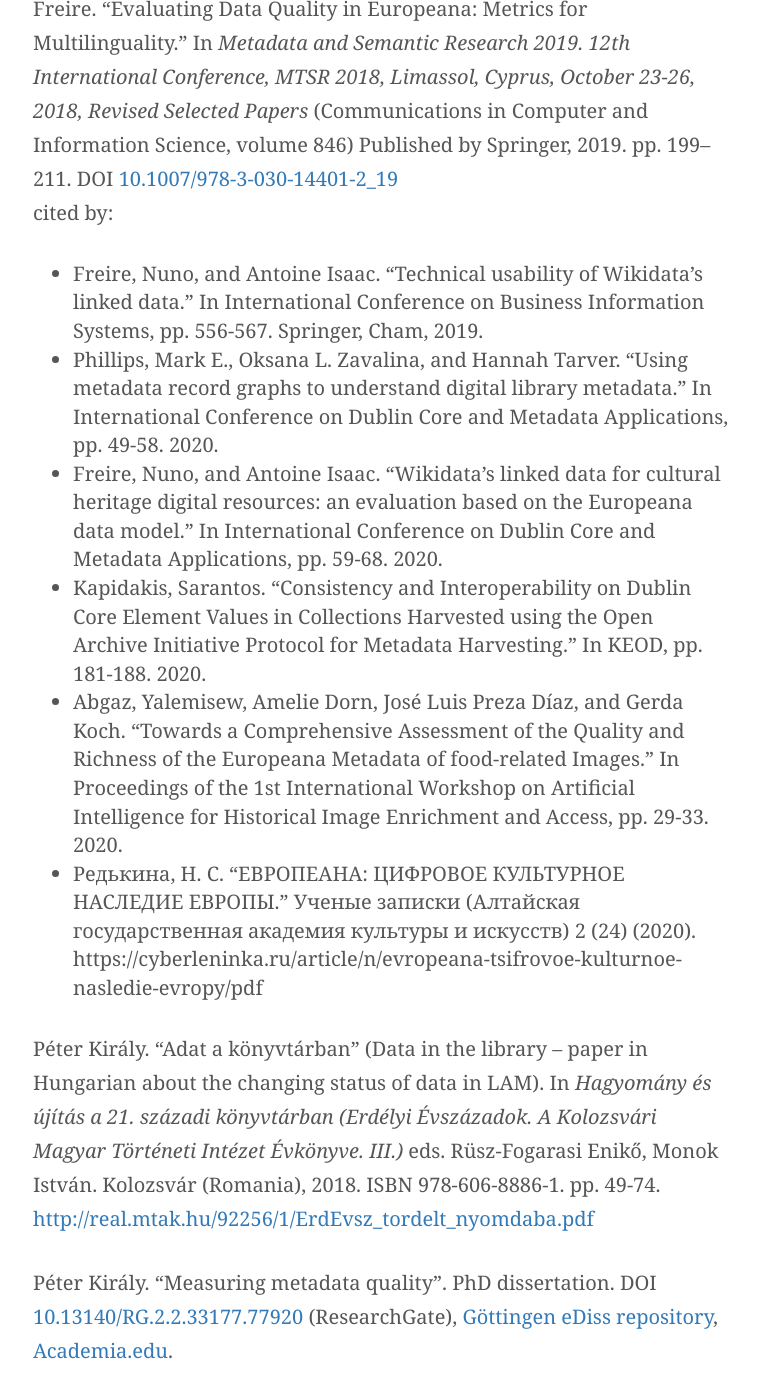
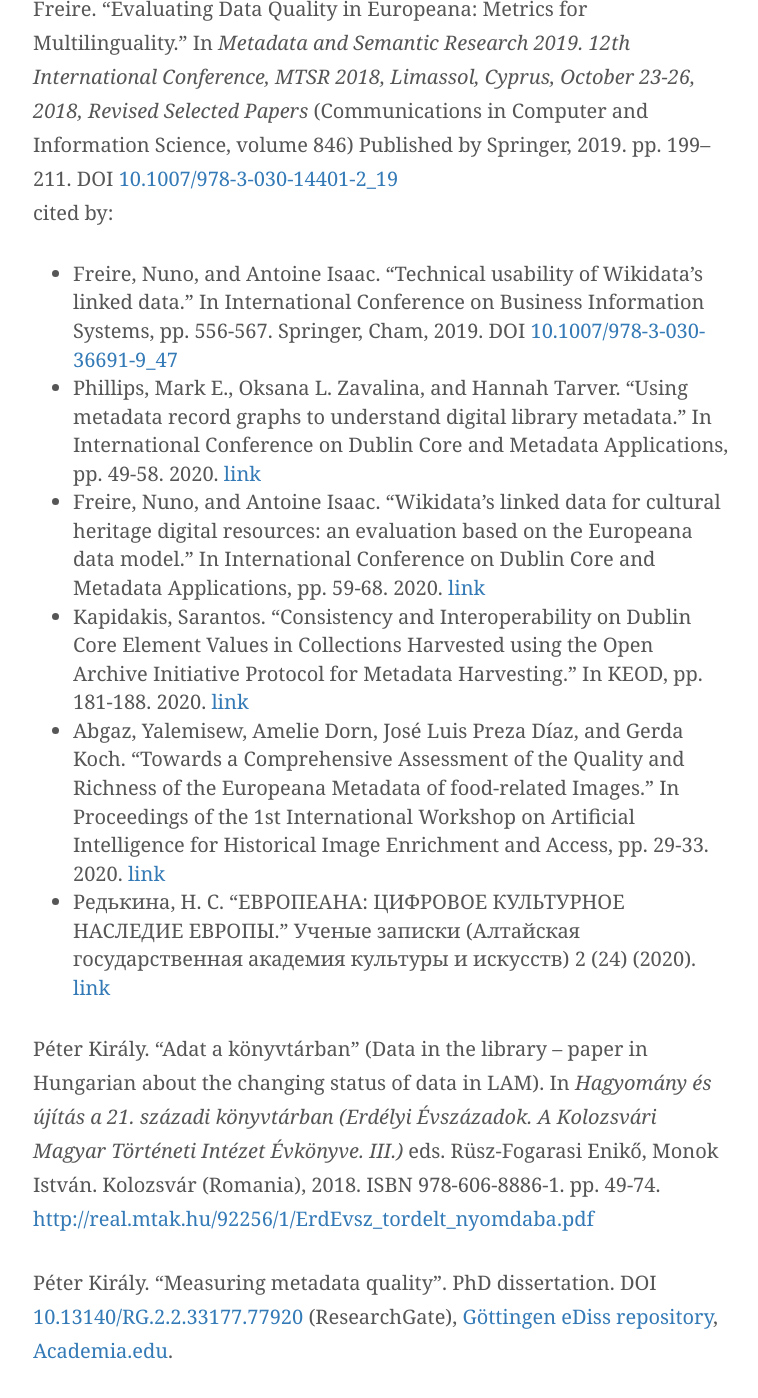
Before and after one commit to pkiraly/pkiraly.github.io, a Jekyll site: the page built from about.md, in a window 1280 px wide and 1400 px high, scrolled down 3607 px. Shown: the whole window, without its empty margins (257-1015 px from the left). Built offline with Jekyll 4.4.1, drawn with Linux system fonts in a browser that asks for light colours; nearby versions of some CDN libraries; some web fonts are replaced; comment, search, counter and statistics services are not loaded.

Commit message:
Add citation

```diff
--- a/about.md
+++ b/about.md
@@ -54,12 +54,12 @@
 
 Péter Király, Juliane Stiller, Valentine Charles, Werner Bailer, and Nuno Freire. “Evaluating Data Quality in Europeana: Metrics for Multilinguality.” In *Metadata and Semantic Research 2019. 12th International Conference, MTSR 2018, Limassol, Cyprus, October 23-26, 2018, Revised Selected Papers* (Communications in Computer and Information Science, volume 846) Published by Springer, 2019. pp. 199–211. DOI [10.1007/978-3-030-14401-2_19](https://doi.org/10.1007/978-3-030-14401-2_19)<br/>
 cited by:<br/>
- * Freire, Nuno, and Antoine Isaac. "Technical usability of Wikidata’s linked data." In International Conference on Business Information Systems, pp. 556-567. Springer, Cham, 2019.
- * Phillips, Mark E., Oksana L. Zavalina, and Hannah Tarver. "Using metadata record graphs to understand digital library metadata." In International Conference on Dublin Core and Metadata Applications, pp. 49-58. 2020.
- * Freire, Nuno, and Antoine Isaac. "Wikidata's linked data for cultural heritage digital resources: an evaluation based on the Europeana data model." In International Conference on Dublin Core and Metadata Applications, pp. 59-68. 2020.
- * Kapidakis, Sarantos. "Consistency and Interoperability on Dublin Core Element Values in Collections Harvested using the Open Archive Initiative Protocol for Metadata Harvesting." In KEOD, pp. 181-188. 2020.
- * Abgaz, Yalemisew, Amelie Dorn, José Luis Preza Díaz, and Gerda Koch. "Towards a Comprehensive Assessment of the Quality and Richness of the Europeana Metadata of food-related Images." In Proceedings of the 1st International Workshop on Artificial Intelligence for Historical Image Enrichment and Access, pp. 29-33. 2020.
- * Редькина, Н. С. "ЕВРОПЕАНА: ЦИФРОВОЕ КУЛЬТУРНОЕ НАСЛЕДИЕ ЕВРОПЫ." Ученые записки (Алтайская государственная академия культуры и искусств) 2 (24) (2020). https://cyberleninka.ru/article/n/evropeana-tsifrovoe-kulturnoe-nasledie-evropy/pdf
+ * Freire, Nuno, and Antoine Isaac. "Technical usability of Wikidata’s linked data." In International Conference on Business Information Systems, pp. 556-567. Springer, Cham, 2019. DOI [10.1007/978-3-030-36691-9_47](https://doi.org/10.1007/978-3-030-36691-9_47)
+ * Phillips, Mark E., Oksana L. Zavalina, and Hannah Tarver. "Using metadata record graphs to understand digital library metadata." In International Conference on Dublin Core and Metadata Applications, pp. 49-58. 2020. [link](https://dcpapers.dublincore.org/pubs/article/view/4237)
+ * Freire, Nuno, and Antoine Isaac. "Wikidata's linked data for cultural heritage digital resources: an evaluation based on the Europeana data model." In International Conference on Dublin Core and Metadata Applications, pp. 59-68. 2020. [link](https://dcpapers.dublincore.org/pubs/article/view/4239)
+ * Kapidakis, Sarantos. "Consistency and Interoperability on Dublin Core Element Values in Collections Harvested using the Open Archive Initiative Protocol for Metadata Harvesting." In KEOD, pp. 181-188. 2020. [link](https://www.scitepress.org/Papers/2020/101120/101120.pdf)
+ * Abgaz, Yalemisew, Amelie Dorn, José Luis Preza Díaz, and Gerda Koch. "Towards a Comprehensive Assessment of the Quality and Richness of the Europeana Metadata of food-related Images." In Proceedings of the 1st International Workshop on Artificial Intelligence for Historical Image Enrichment and Access, pp. 29-33. 2020. [link](https://aclanthology.org/2020.ai4hi-1.5/)
+ * Редькина, Н. С. "ЕВРОПЕАНА: ЦИФРОВОЕ КУЛЬТУРНОЕ НАСЛЕДИЕ ЕВРОПЫ." Ученые записки (Алтайская государственная академия культуры и искусств) 2 (24) (2020). [link](https://cyberleninka.ru/article/n/evropeana-tsifrovoe-kulturnoe-nasledie-evropy/pdf)
 
 Péter Király. “Adat a könyvtárban” (Data in the library -- paper in Hungarian about the changing status of data in LAM). In *Hagyomány és újítás a 21. századi könyvtárban (Erdélyi Évszázadok. A Kolozsvári Magyar Történeti Intézet Évkönyve. III.)* eds. Rüsz-Fogarasi Enikő, Monok István. Kolozsvár (Romania), 2018. ISBN 978-606-8886-1. pp. 49-74. [http://real.mtak.hu/92256/1/ErdEvsz_tordelt_nyomdaba.pdf](http://real.mtak.hu/92256/1/ErdEvsz_tordelt_nyomdaba.pdf)
 
```
